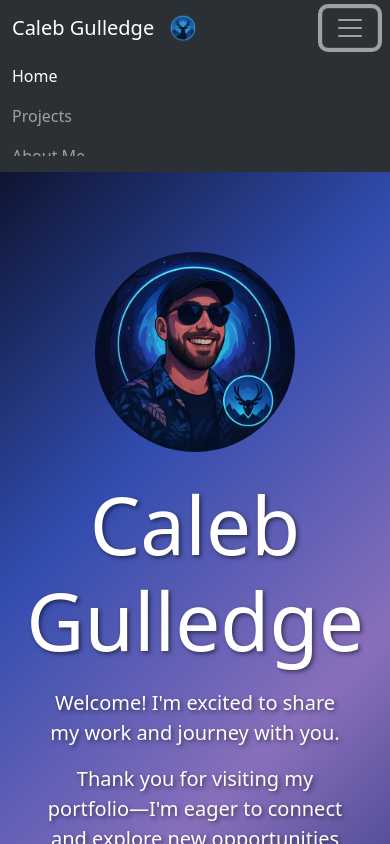
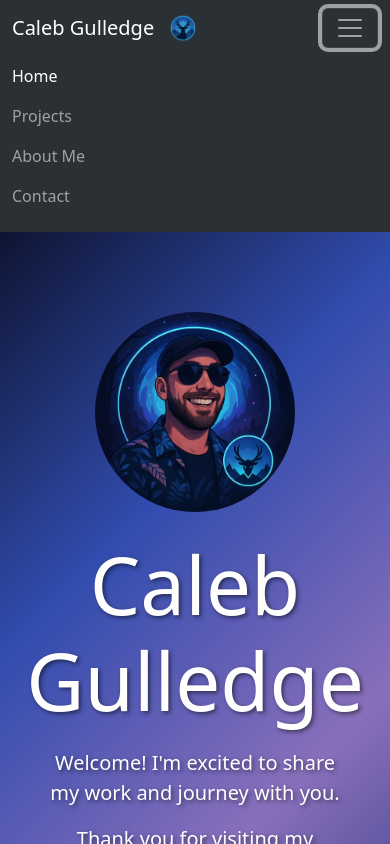
Before and after one commit to Calihar/Elkadri-Portfolio, an Angular app: page / in a window 390 px wide. Both pictures are taken after a click on the button "Toggle navigation". Shown: the top 844 px of the page. Built offline with nearby package versions, Linux system fonts and the light colour scheme.

Commit message:
Update Nav bar to not be a scroll navbar

```diff
--- a/src/app/navbar/navbar.component.html
+++ b/src/app/navbar/navbar.component.html
@@ -8,7 +8,7 @@
       <span class="navbar-toggler-icon"></span>
     </button>
     <div class="collapse navbar-collapse" id="navbarScroll">
-      <ul class="navbar-nav me-auto my-2 my-lg-0 navbar-nav-scroll" style="--bs-scroll-height: 100px;">
+      <ul class="navbar-nav me-auto my-2 my-lg-0" style="--bs-scroll-height: 100px;">
         <li class="nav-item">
           <a class="nav-link active" aria-current="page" [routerLink]="['']">Home</a>
         </li>
```
